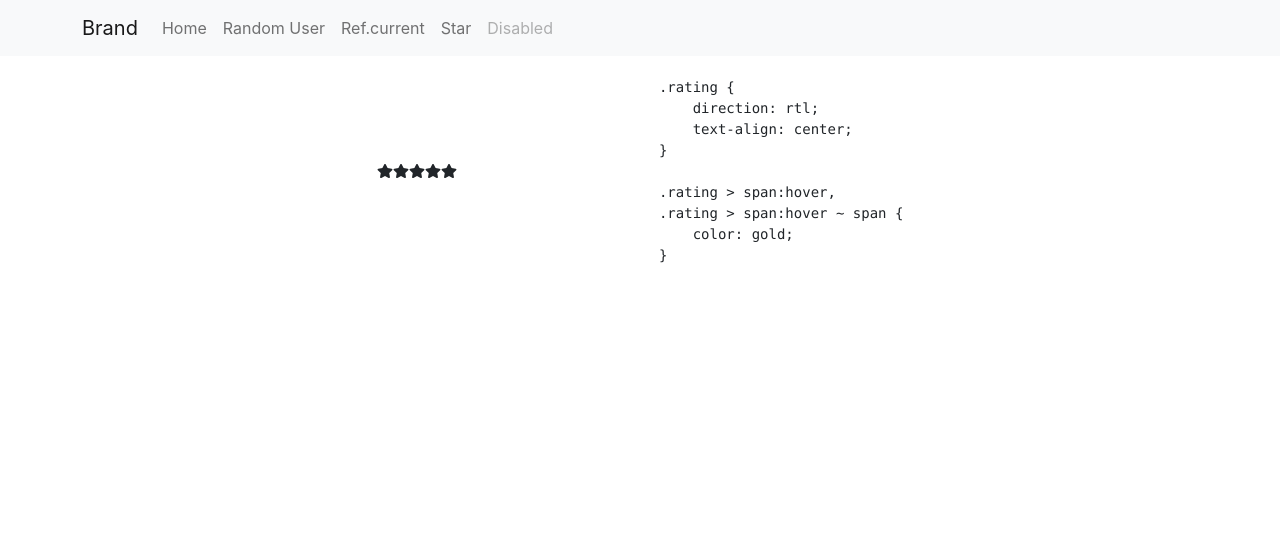
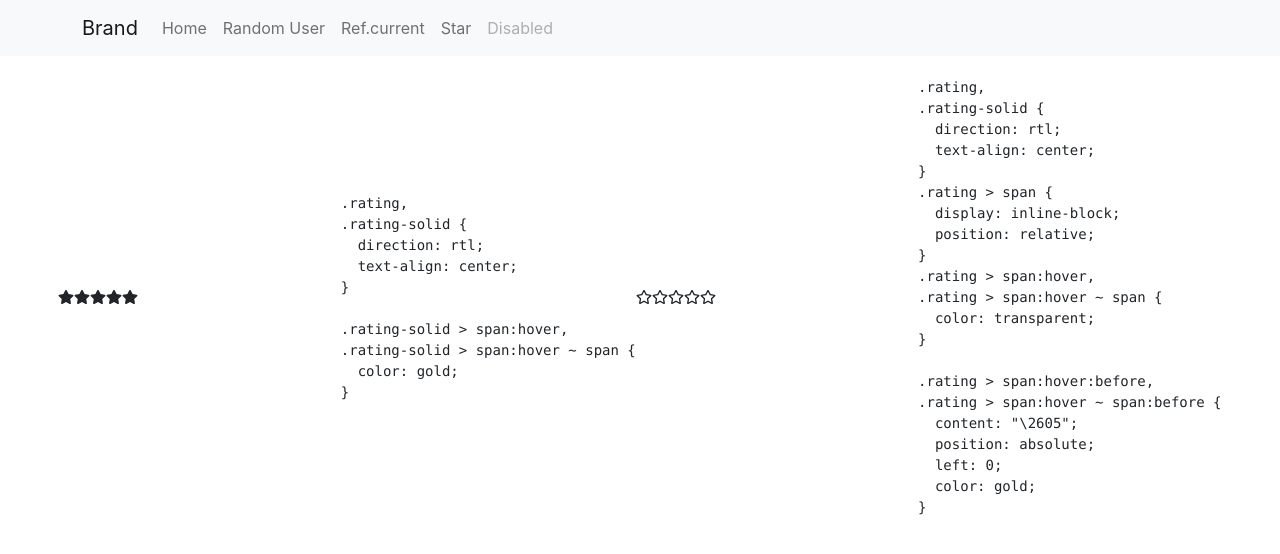
Before and after one commit to jeffliang0318/random-hooks, a React (Create React App) app: page /star in a window 1280 px wide. Shown: the top 554 px of the page. Built offline with nearby package versions, Linux system fonts and the light colour scheme.

Commit message:
Add wireframe stars review component

```diff
--- a/src/star-review.css
+++ b/src/star-review.css
@@ -1,9 +1,27 @@
-.rating {
+.rating,
+.rating-solid {
   direction: rtl;
   text-align: center;
 }
 
+.rating-solid > span:hover,
+.rating-solid > span:hover ~ span {
+  color: gold;
+}
+
+.rating > span {
+  display: inline-block;
+  position: relative;
+}
 .rating > span:hover,
 .rating > span:hover ~ span {
+  color: transparent;
+}
+
+.rating > span:hover:before,
+.rating > span:hover ~ span:before {
+  content: "\2605";
+  position: absolute;
+  left: 0;
   color: gold;
 }
--- a/src/star.tsx
+++ b/src/star.tsx
@@ -1,5 +1,5 @@
 import React from 'react';
-import { FaStar } from 'react-icons/fa';
+import { FaStar, FaRegStar } from 'react-icons/fa';
 import './star-review.css'
 function StarIcon () {
     return (
@@ -8,31 +8,75 @@ function StarIcon () {
         </span>
     )
 }
+function RegStar () {
+    return (
+        <span>
+            <FaRegStar/>
+        </span>
+    )
+}
 
-export default function StarsReview ({ starNumbers = 5 }) {
-    const array = [...new Array(5)]
+function Stars ({ starNumbers = 5, type = '' }) {
+    const array = [...new Array(starNumbers)]
+    return (
+        <>
+            {array.map((_, i) => {
+                return type === 'FaStar' ? <StarIcon key={i} /> : <RegStar key={i}/>
+            })}
+        </>
+    )
+}
+
+export default function StarsReview () {
     return(
         <div className='d-flex justify-content-center align-items-center'>
-            <div className='rating'>
-                {
-                    array.map((_, i) => {
-                        return <StarIcon key={i} />
-                    })
-
-                }
+            <div className='rating-solid'>
+                <Stars type="FaStar"/>
             </div>
             <pre>
                 <code>
                     {
                         `
-                        .rating {
-                            direction: rtl;
-                            text-align: center;
+                        .rating,
+                        .rating-solid {
+                          direction: rtl;
+                          text-align: center;
                         }
 
+                        .rating-solid > span:hover,
+                        .rating-solid > span:hover ~ span {
+                          color: gold;
+                        }`
+                    }
+                </code>
+            </pre>
+            <div className='rating'>
+                <Stars/>
+            </div>
+            <pre>
+                <code>
+                    {
+                        `
+                        .rating,
+                        .rating-solid {
+                          direction: rtl;
+                          text-align: center;
+                        }
+                        .rating > span {
+                          display: inline-block;
+                          position: relative;
+                        }
                         .rating > span:hover,
                         .rating > span:hover ~ span {
-                            color: gold;
+                          color: transparent;
+                        }
+
+                        .rating > span:hover:before,
+                        .rating > span:hover ~ span:before {
+                          content: "\\2605";
+                          position: absolute;
+                          left: 0;
+                          color: gold;
                         }`
                     }
                 </code>
```
Also changed, not shown: 1 other file (tests, documents, lock files or other folders).
